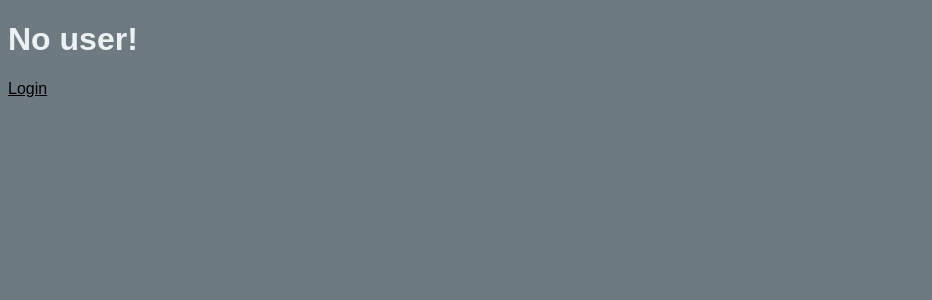
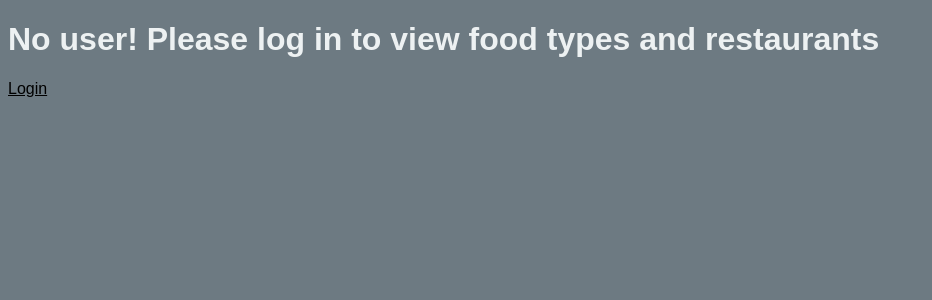
Before and after one commit to Jamielabed/Todo_project, a Python web app: template templates/main.html in a window 1280 px wide. Shown: the top 300 px of the page, without its empty margins (0-932 px from the left). Run offline with Jinja, Linux system fonts and the light colour scheme; the template is opened without the code that fills it: most values are stand-ins (such as "Sample title", 1, 10 or a date in 2020); some web fonts are replaced.

Commit message:
added text to the "no user"

```diff
--- a/templates/main.html
+++ b/templates/main.html
@@ -120,7 +120,7 @@
       <br>
        <a id="logout-btn" href="{{logout_url}}">Logout</a>
        {% else %}
-      <h1>No user!</h1>
+      <h1>No user! Please log in to view food types and restaurants</h1>
        <a id="login-btn" href="{{login_url}}">Login</a>
       {% endif %}
     </div>
```
